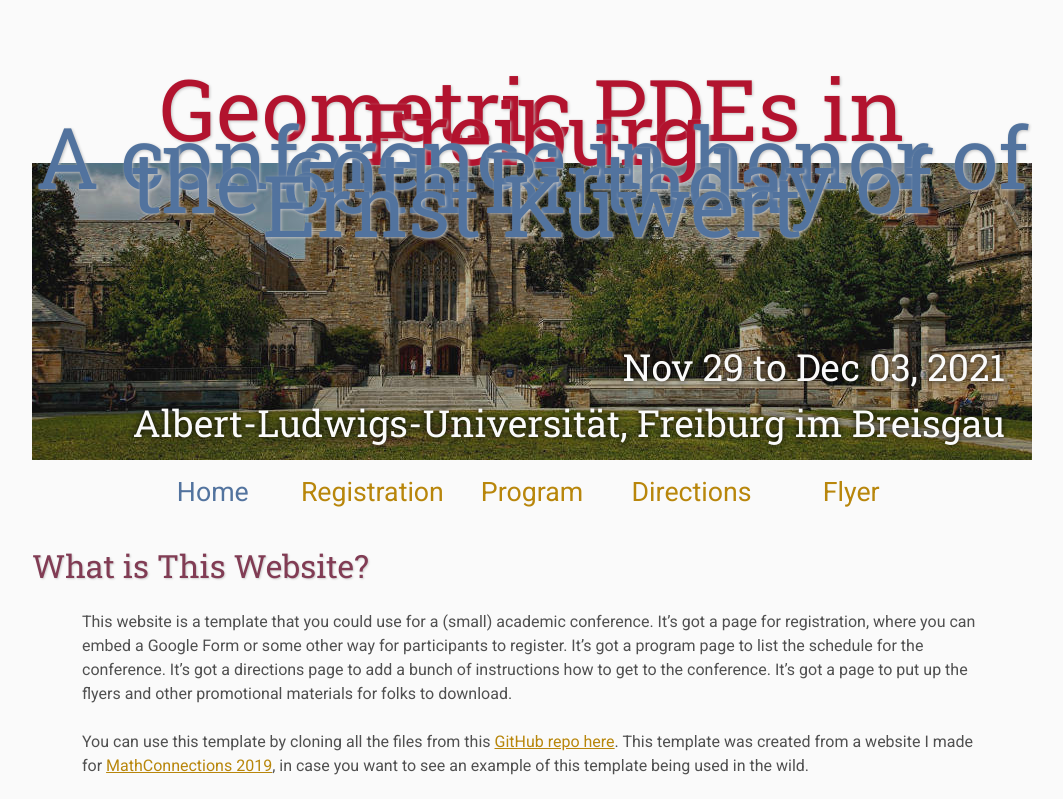
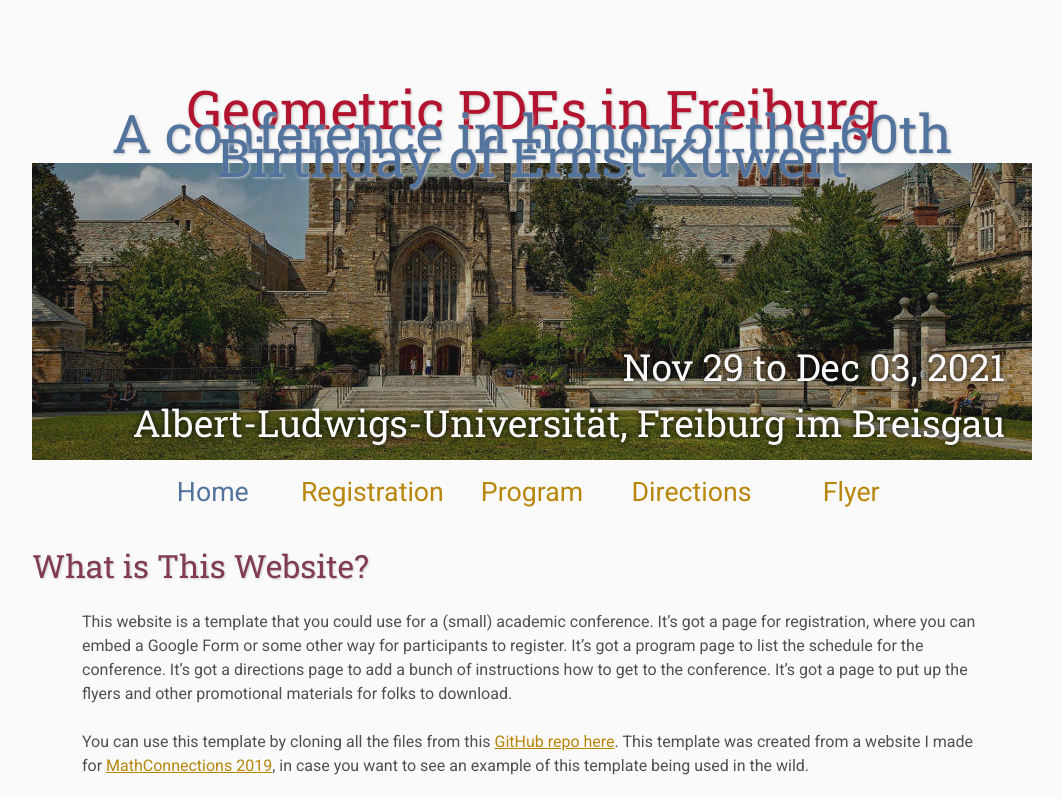
Before and after one commit to ConferenceKuwert/ConferenceKuwert.github.io, a plain HTML site: page index.html in a window 1280 px wide. Shown: the top 799 px of the page, without its empty margins (108-1171 px from the left). Drawn offline with Linux system fonts and the light colour scheme.

Commit message:
change size title

```diff
--- a/assets/main.css
+++ b/assets/main.css
@@ -78,7 +78,7 @@ th,td{
 
 /* Website Banner */
 .banner {position: relative; font-family:'Roboto Slab',serif;}
-.top-left {font-size:5.33em; color: #505050; background: #fafafa; text-align: center; width: 1000px; height: 67px; position: absolute; padding: 36px 0 0 0; top: 0px;}
+.top-left {font-size:3.33em; color: #505050; background: #fafafa; text-align: center; width: 1000px; height: 67px; position: absolute; padding: 36px 0 0 0; top: 0px;}
 .bottom-right {font-size:2.33em; color: #fafafa; line-height: 1.5em; width: auto; height: 100px; padding: 0px 27px 27px 0px; text-align: right; position: absolute; bottom: 0px; right: 0px; text-shadow: 0px 0px 6px #000000;}
 
 /* Conference Title Logo */
```
